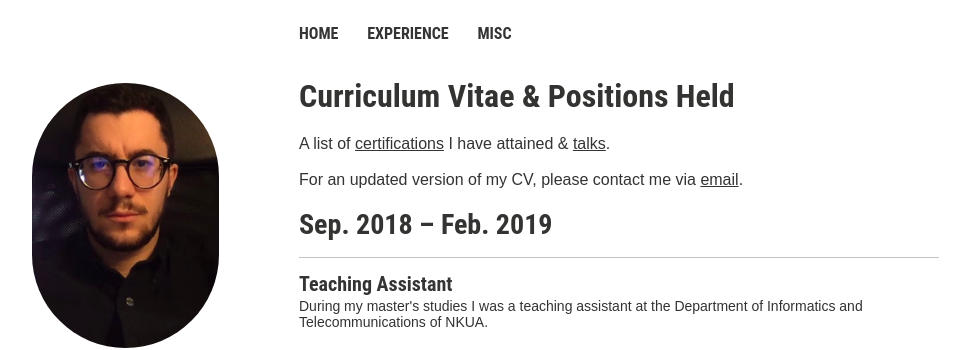
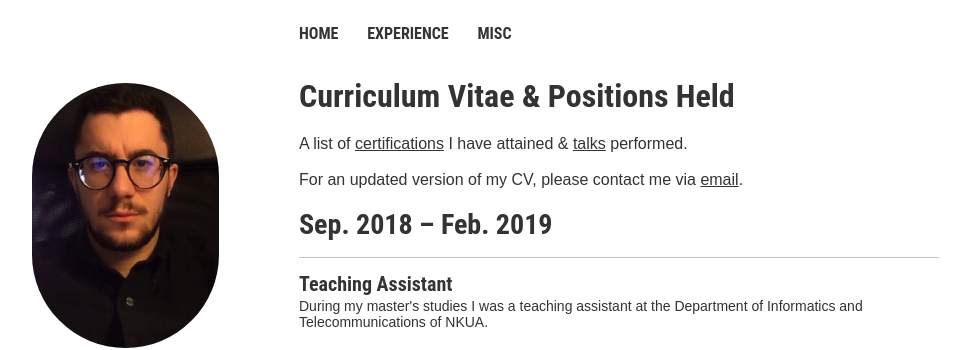
Before and after one commit to efstratios/efstratios.github.io, a Jekyll site: the page built from experience/index.md, in a window 1280 px wide. Shown: the top 350 px of the page, without its empty margins (21-991 px from the left). Built offline with Jekyll 4.4.1, drawn with Linux system fonts in a browser that asks for light colours.

Commit message:
Update post-index.html

```diff
--- a/_layouts/post-index.html
+++ b/_layouts/post-index.html
@@ -34,7 +34,7 @@
   </div>
   <div id="index">
     <h1>{{ page.title }}</h1>
-    A list of <a style="text-decoration:underline;" href='/certs'>certifications</a> I have attained & <a style="text-decoration:underline;" href='/talks'>talks</a>.
+    A list of <a style="text-decoration:underline;" href='/certs'>certifications</a> I have attained & <a style="text-decoration:underline;" href='/talks'>talks</a> performed.
     <br><br>
     For an updated version of my CV, please contact me via <a style="text-decoration:underline;" href="mailto:eskleparis@gmail.com">email</a>.
     <br><br>
```
